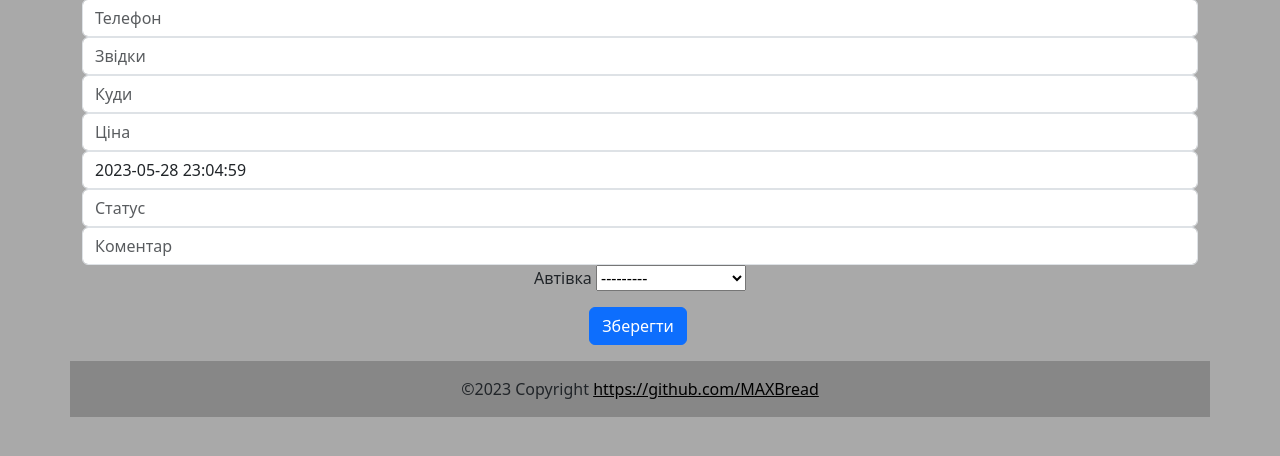
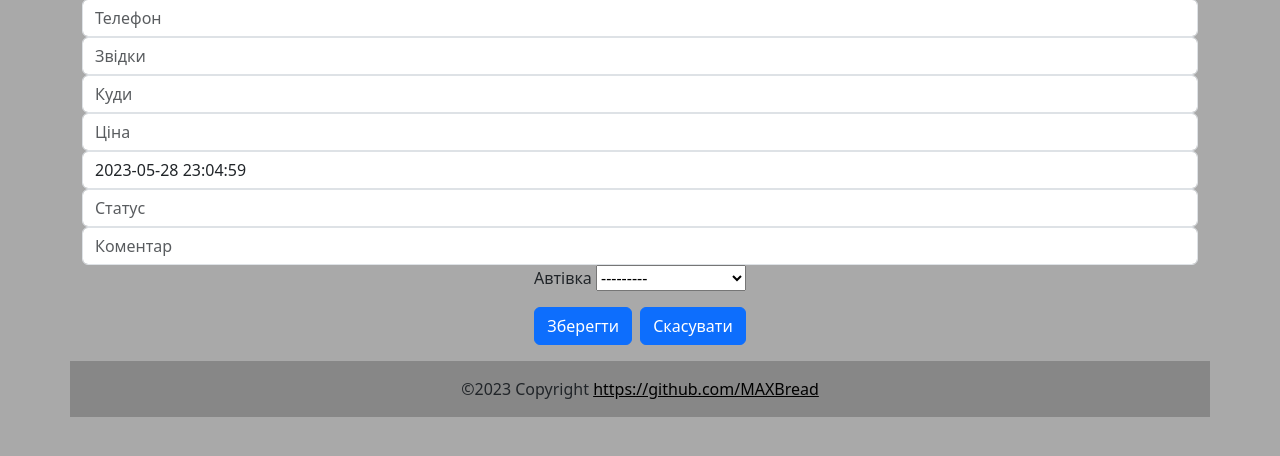
Before and after one commit to MAXBread/MaxiRadeTaxi, a Django app: page /operator/order in a window 1280 px wide. Shown: the part 73-529 px from the top of the page. Run offline with Django 3.2, Linux system fonts and the light colour scheme; data comes from the database, SQL or seed files in the repository; some libraries are stand-ins or nearby versions.

Commit message:
Кнопки Скасувати для driver та order

```diff
--- a/maxiradetaxi/oper/templates/oper/driver.html
+++ b/maxiradetaxi/oper/templates/oper/driver.html
@@ -29,6 +29,7 @@
         </div>
         <div class="text-center">
             <button class="btn btn-primary me-1 " type="submit">Зберегти</button>
+            <button onclick="location.href='{% url 'operator' %}'" type="button" class="btn btn-primary">Скасувати</button>
         </div>
     </form>
   </div>
--- a/maxiradetaxi/oper/templates/oper/order.html
+++ b/maxiradetaxi/oper/templates/oper/order.html
@@ -17,11 +17,11 @@
         {{ form.comment }}
         <div>
             <p>Автівка {{ form.driver }}</p>
+        </div>
+        <button class="btn btn-primary me-1" type="submit">Зберегти</button>
+        <button onclick="location.href='{% url 'operator' %}'" type="button" class="btn btn-primary">Скасувати</button>
+    </form>
 
-        </div>
-
-        <button class="btn btn-primary me-1" type="submit">Зберегти</button>
-    </form>
   </div>
 </section>
 {% endblock %}
```
